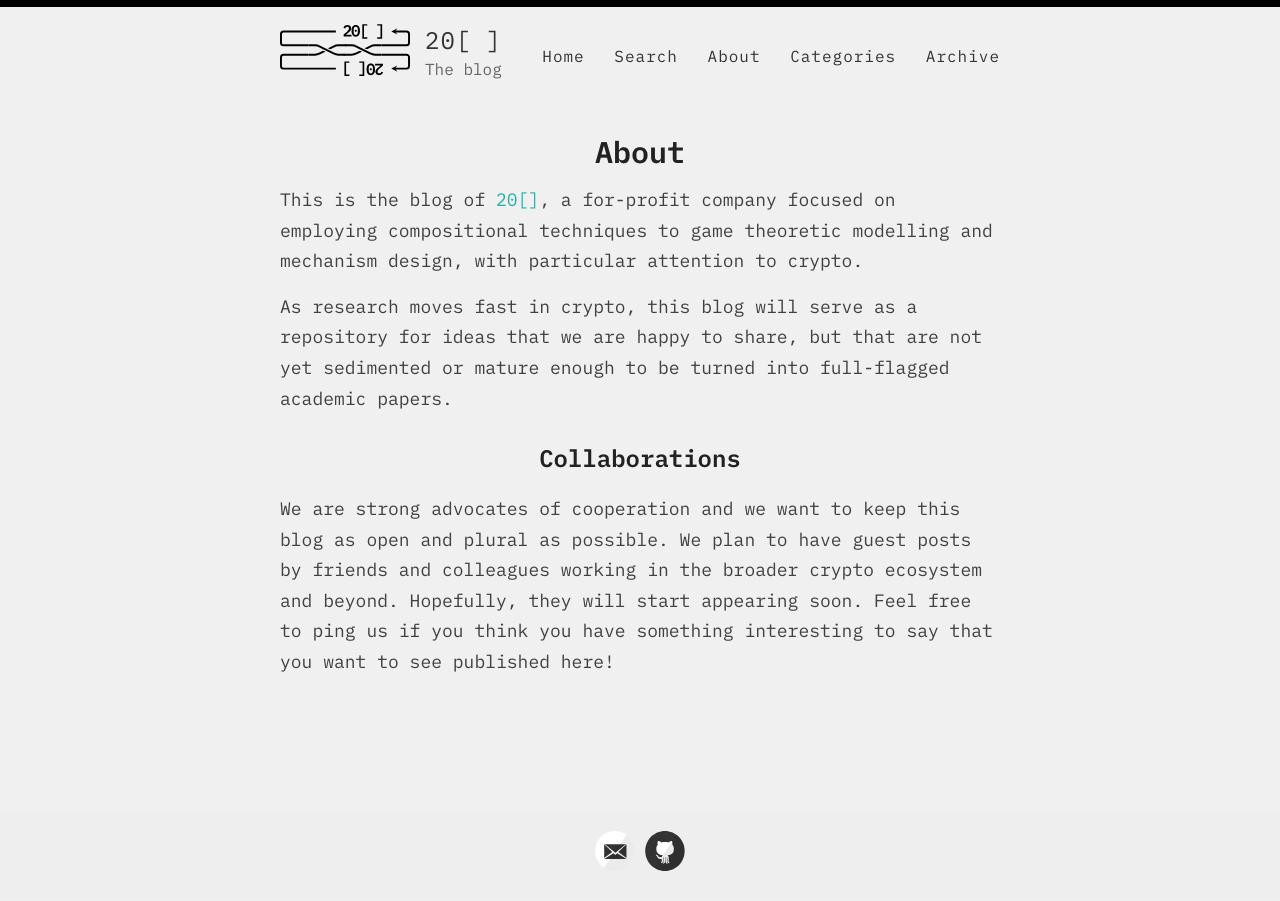
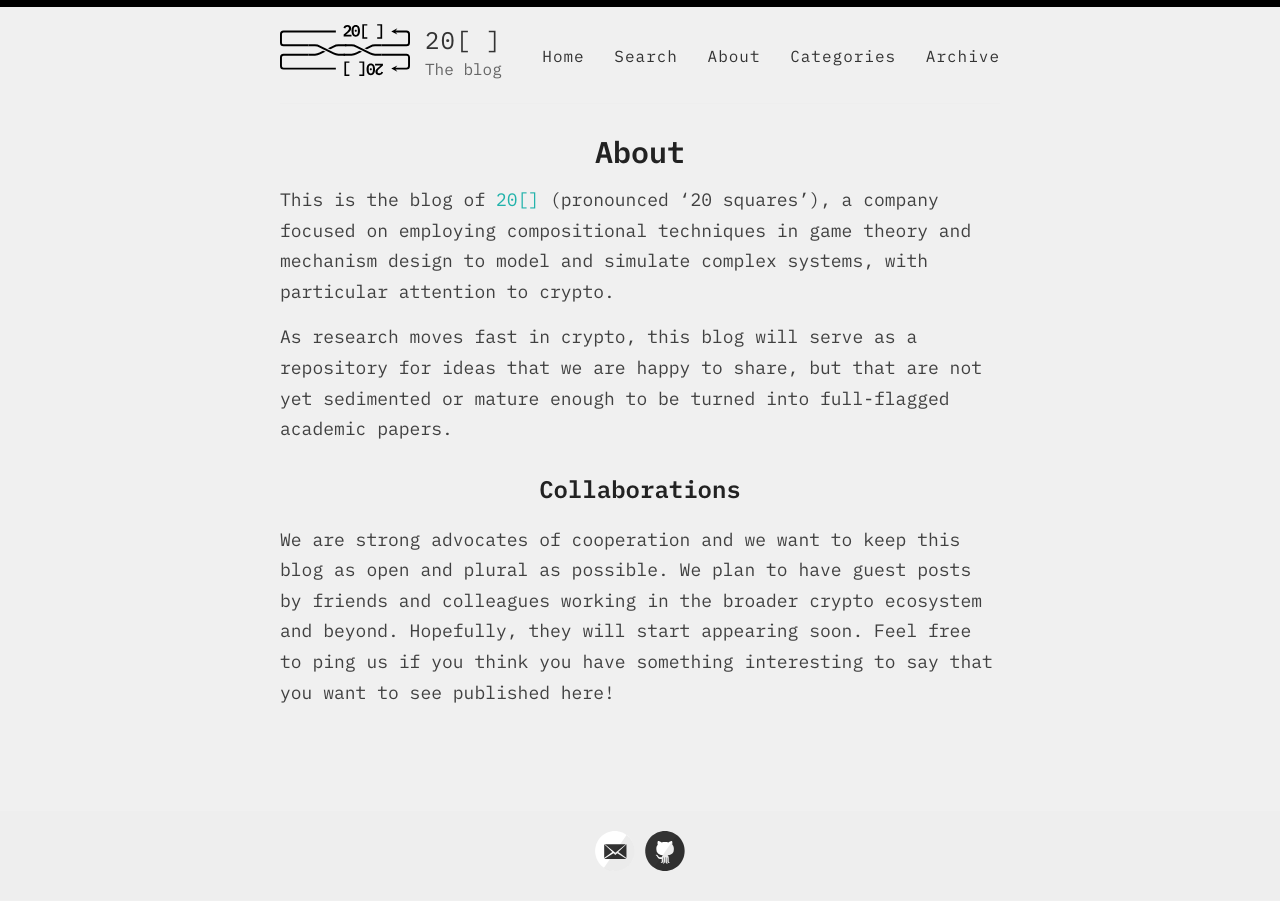
Before and after one commit to eric-downes/20sq-blog, a Jekyll site: the page built from _pages/about.md, in a window 1280 px wide. Built offline with Jekyll 4.4.1, drawn with Linux system fonts in a browser that asks for light colours.

Commit message:
Changed 'about' slightly

```diff
--- a/_pages/about.md
+++ b/_pages/about.md
@@ -4,7 +4,7 @@ title: About
 permalink: /about/
 ---
 
-This is the blog of [20\[\]](https://20squares.xyz), a for-profit company focused on employing compositional techniques to game theoretic modelling and mechanism design, with particular attention to crypto.
+This is the blog of [20\[\]](https://20squares.xyz) (pronounced '20 squares'), a company focused on employing compositional techniques in game theory and mechanism design to model and simulate complex systems, with particular attention to crypto.
 
 As research moves fast in crypto, this blog will serve as a repository for ideas that we are happy to share, but that are not yet sedimented or mature enough to be turned into full-flagged academic papers.
 
```
